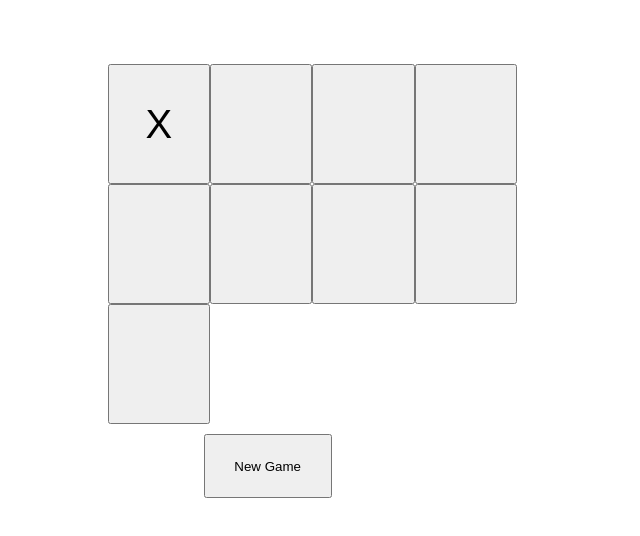
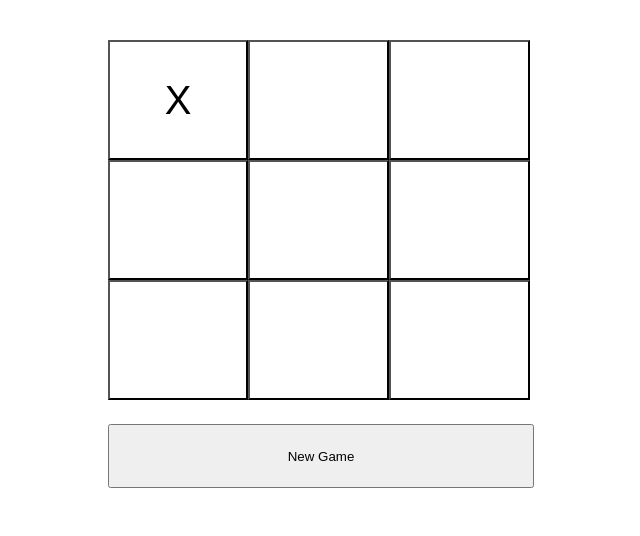
Before and after one commit to philpell/Tic-Tac-Toe, a plain HTML site: page index.html in a window 1280 px wide. Both pictures are taken after a click on the button 485 px from the left and 124 px from the top of the page. Shown: the whole page, without its empty margins (327-967 px from the left). Drawn offline with Linux system fonts and the light colour scheme.

Commit message:
size correction and tie game update

```diff
--- a/script.js
+++ b/script.js
@@ -1,6 +1,7 @@
 const playCells = document.getElementsByClassName('playCell');
 const newGame = document.getElementById('newGame');
 let turn = 1;
+let numOfTurns = 0;
 let xBoard = [];
 let oBoard = [];
 
@@ -34,10 +35,9 @@ function checkStatus() {
 
         if (confirm('Player 1 wins, would you like to play again?') == true) {
             location.reload();
-    }   else {
+        } else {
             window.close();
         }
-
 
 }   else if(
         wlo1.every(i => oBoard.includes(i)) === true ||
@@ -53,7 +53,17 @@ function checkStatus() {
             location.reload();
         } else {
             window.close();
-}}}
+        }
+    }
+
+    else if(numOfTurns == 9){
+        if (confirm('Game tied, would you like to play again?') == true) {
+            location.reload();
+        } else {
+            window.close();
+        }
+    }
+}
 
 // addEventListener to all cells
 for (const cell of playCells) {
@@ -63,15 +73,17 @@ for (const cell of playCells) {
         cell.setAttribute("id", cell.id + 'X');
         cell.innerHTML = 'X';
         turn = 2;
+        numOfTurns++;
         xBoard.push(cell.id);
-    checkStatus();
+        setTimeout(checkStatus, 900);
 }
     else if (cell.innerHTML === '' && turn === 2){
         cell.setAttribute("id", cell.id + 'O');
         cell.innerHTML = 'O';
         turn = 1;
+        numOfTurns++;
         oBoard.push(cell.id);
-    checkStatus();
+        setTimeout(checkStatus, 900);
 }})};
 
 // addEventListener to new game button
--- a/styles.css
+++ b/styles.css
@@ -12,20 +12,20 @@
     display: flex;
     flex-wrap: wrap;
     align-items: center;
+    margin-bottom: 3vh ;
 }
 
 .playCell {
     height: 15vh;
-    width: 8vw;
+    width: 33%;
     font-size: 40px;
+    background-color: white;
 }
 
 #newGame {
-    width: 10vw;
+    width: 100%;
     height: 8vh;
     grid-column: 2 / 3;
     grid-row: 3 / 4;
     position: relative;
-    top: 10px;
-    left: 6pc;
 }
```
Lines whose indentation alone changed are shown as unchanged.
